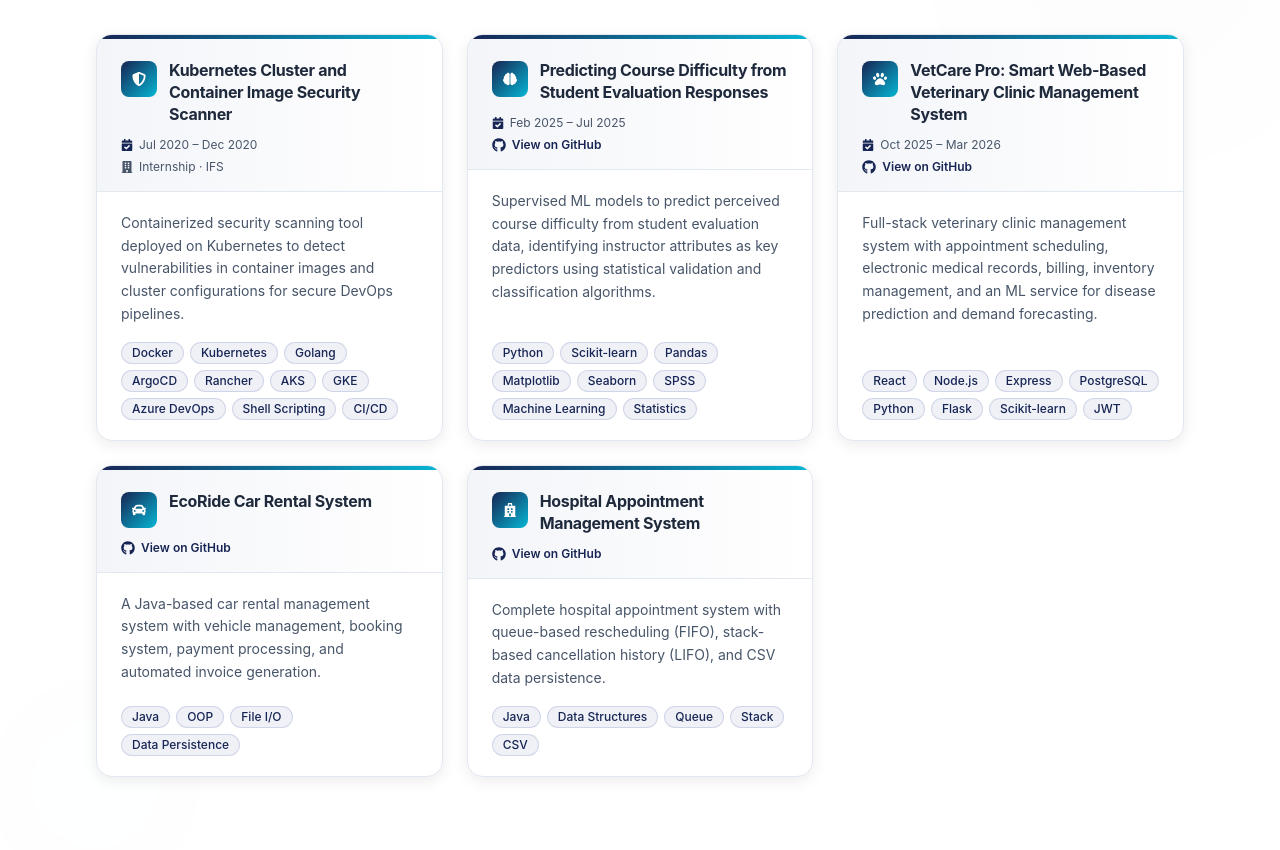
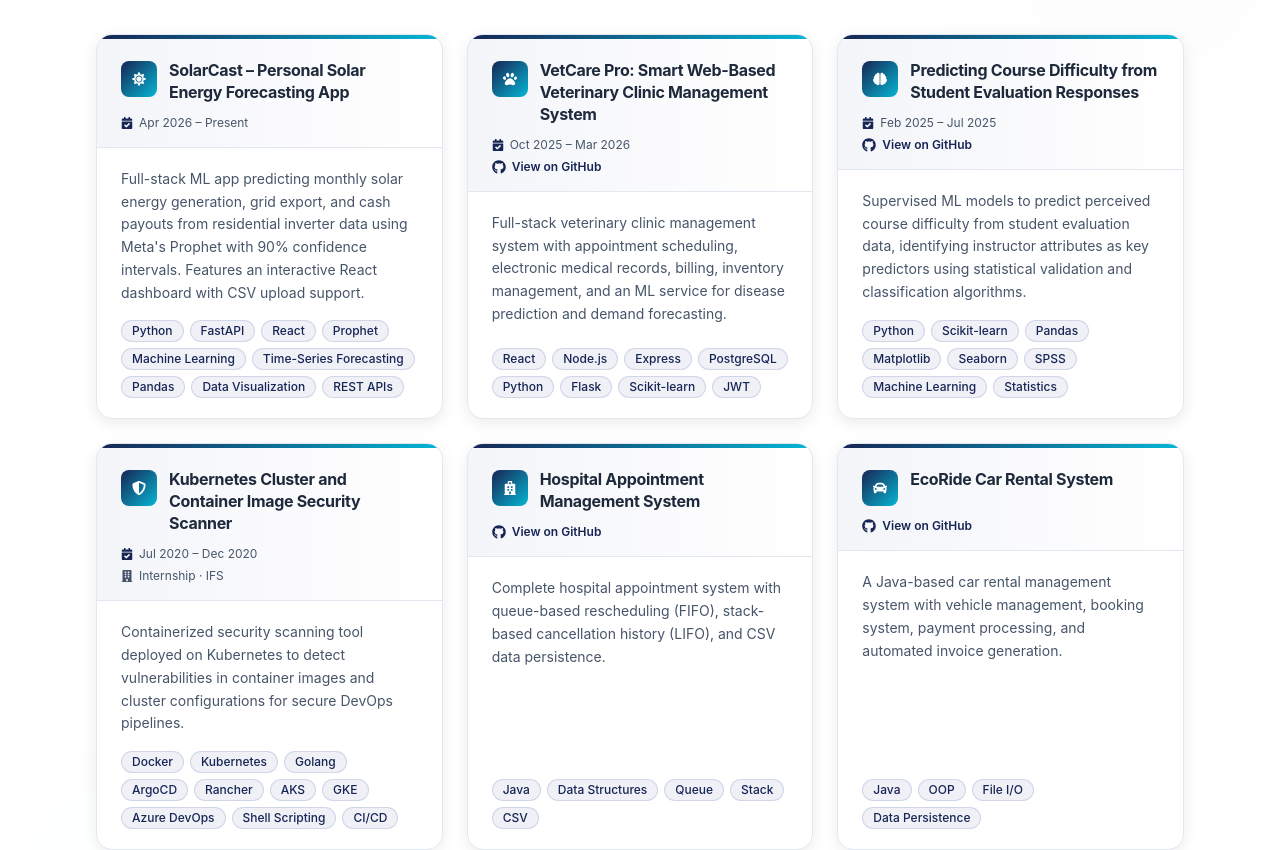
Before and after one commit to kalharatennakoon/kalharatennakoon.github.io, a React (Vite) app: page / in a window 1280 px wide. Shown: the part 4080-4930 px from the top of the page. Built offline with nearby package versions, Linux system fonts and the light colour scheme; a web font is replaced by a local one.

Commit message:
feat: update Projects component with new project details and icons for enhanced presentation

```diff
--- a/src/components/Projects.tsx
+++ b/src/components/Projects.tsx
@@ -1,4 +1,4 @@
-import { FaCode, FaGithub, FaBuilding, FaCalendarCheck, FaShieldAlt, FaBrain, FaPaw, FaCar, FaHospital } from 'react-icons/fa'
+import { FaCode, FaGithub, FaBuilding, FaCalendarCheck, FaShieldAlt, FaBrain, FaPaw, FaCar, FaHospital, FaSun } from 'react-icons/fa'
 import type { IconType } from 'react-icons'
 import useScrollReveal from '../hooks/useScrollReveal'
 
@@ -18,12 +18,19 @@ function Projects() {
 
   const projects: Project[] = [
     {
-      title: 'Kubernetes Cluster and Container Image Security Scanner',
-      description: 'Containerized security scanning tool deployed on Kubernetes to detect vulnerabilities in container images and cluster configurations for secure DevOps pipelines.',
-      technologies: ['Docker', 'Kubernetes', 'Golang', 'ArgoCD', 'Rancher', 'AKS', 'GKE', 'Azure DevOps', 'Shell Scripting', 'CI/CD'],
-      icon: FaShieldAlt,
-      date: 'Jul 2020 – Dec 2020',
-      subtitle: 'Internship · IFS',
+      title: 'SolarCast – Personal Solar Energy Forecasting App',
+      description: 'Full-stack ML app predicting monthly solar energy generation, grid export, and cash payouts from residential inverter data using Meta\'s Prophet with 90% confidence intervals. Features an interactive React dashboard with CSV upload support.',
+      technologies: ['Python', 'FastAPI', 'React', 'Prophet', 'Machine Learning', 'Time-Series Forecasting', 'Pandas', 'Data Visualization', 'REST APIs'],
+      icon: FaSun,
+      date: 'Apr 2026 – Present',
+    },
+    {
+      title: 'VetCare Pro: Smart Web-Based Veterinary Clinic Management System',
+      description: 'Full-stack veterinary clinic management system with appointment scheduling, electronic medical records, billing, inventory management, and an ML service for disease prediction and demand forecasting.',
+      technologies: ['React', 'Node.js', 'Express', 'PostgreSQL', 'Python', 'Flask', 'Scikit-learn', 'JWT'],
+      icon: FaPaw,
+      github: 'https://github.com/kalharatennakoon/vetcarepro',
+      date: 'Oct 2025 – Mar 2026',
     },
     {
       title: 'Predicting Course Difficulty from Student Evaluation Responses',
@@ -34,12 +41,19 @@ function Projects() {
       date: 'Feb 2025 – Jul 2025',
     },
     {
-      title: 'VetCare Pro: Smart Web-Based Veterinary Clinic Management System',
-      description: 'Full-stack veterinary clinic management system with appointment scheduling, electronic medical records, billing, inventory management, and an ML service for disease prediction and demand forecasting.',
-      technologies: ['React', 'Node.js', 'Express', 'PostgreSQL', 'Python', 'Flask', 'Scikit-learn', 'JWT'],
-      icon: FaPaw,
-      github: 'https://github.com/kalharatennakoon/vetcarepro',
-      date: 'Oct 2025 – Mar 2026',
+      title: 'Kubernetes Cluster and Container Image Security Scanner',
+      description: 'Containerized security scanning tool deployed on Kubernetes to detect vulnerabilities in container images and cluster configurations for secure DevOps pipelines.',
+      technologies: ['Docker', 'Kubernetes', 'Golang', 'ArgoCD', 'Rancher', 'AKS', 'GKE', 'Azure DevOps', 'Shell Scripting', 'CI/CD'],
+      icon: FaShieldAlt,
+      date: 'Jul 2020 – Dec 2020',
+      subtitle: 'Internship · IFS',
+    },
+    {
+      title: 'Hospital Appointment Management System',
+      description: 'Complete hospital appointment system with queue-based rescheduling (FIFO), stack-based cancellation history (LIFO), and CSV data persistence.',
+      technologies: ['Java', 'Data Structures', 'Queue', 'Stack', 'CSV'],
+      icon: FaHospital,
+      github: 'https://github.com/kalharatennakoon/doctor_channeling_system',
     },
     {
       title: 'EcoRide Car Rental System',
@@ -47,13 +61,6 @@ function Projects() {
       technologies: ['Java', 'OOP', 'File I/O', 'Data Persistence'],
       icon: FaCar,
       github: 'https://github.com/kalharatennakoon/EcoRideCarRentalSystem',
-    },
-    {
-      title: 'Hospital Appointment Management System',
-      description: 'Complete hospital appointment system with queue-based rescheduling (FIFO), stack-based cancellation history (LIFO), and CSV data persistence.',
-      technologies: ['Java', 'Data Structures', 'Queue', 'Stack', 'CSV'],
-      icon: FaHospital,
-      github: 'https://github.com/kalharatennakoon/doctor_channeling_system',
     },
   ]
 
```
